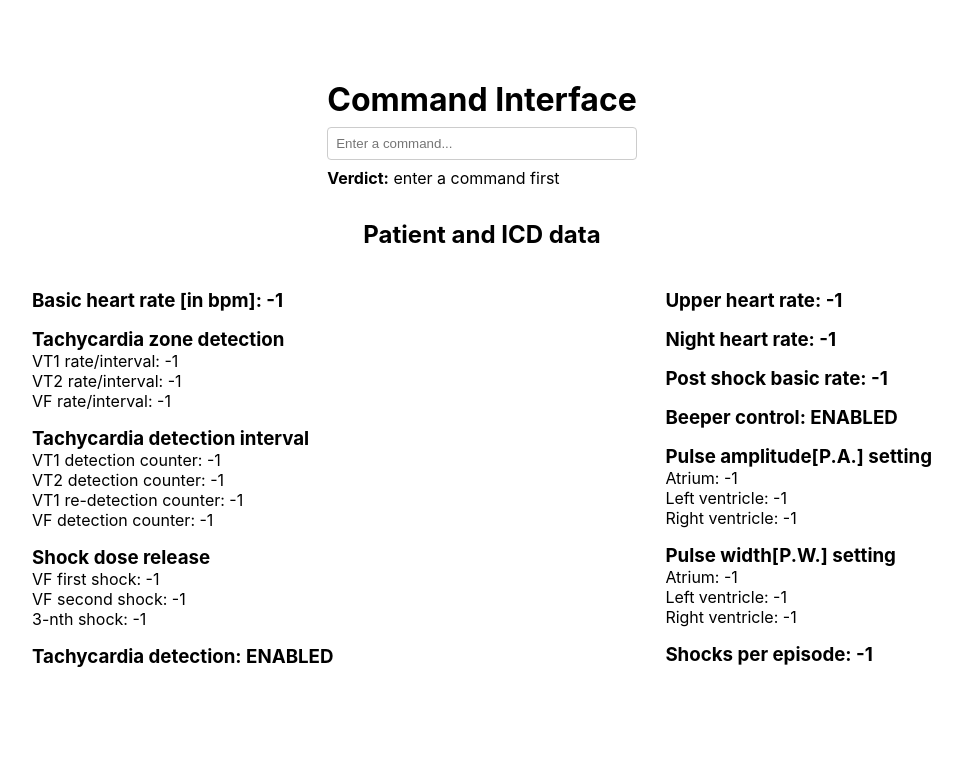
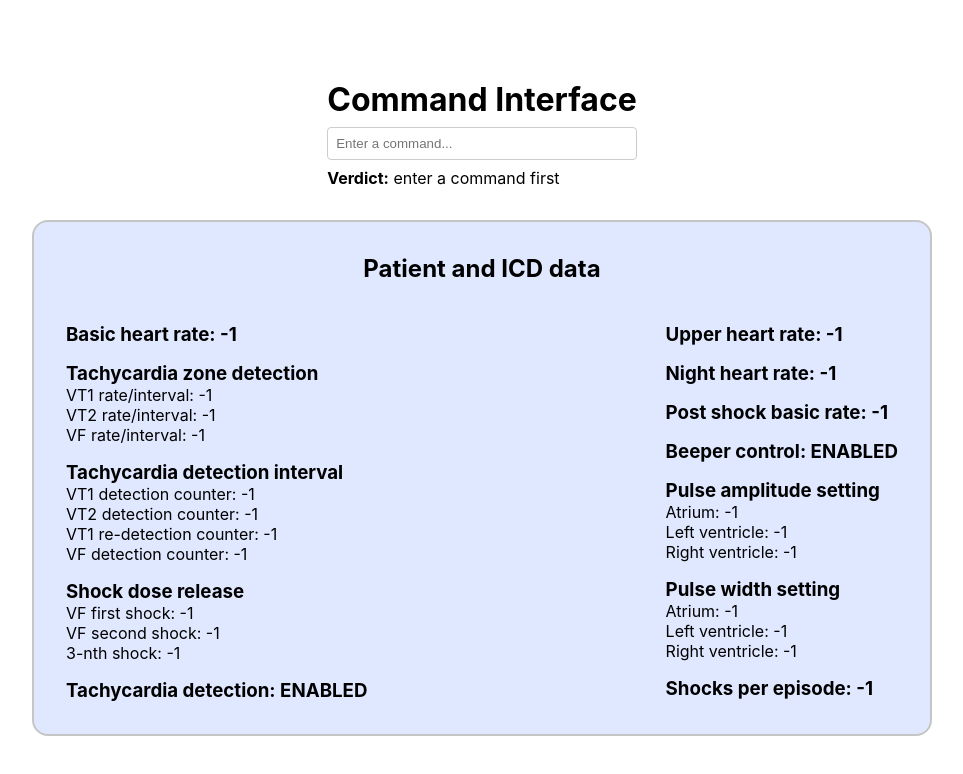
Before and after one commit to geekyquentin/cryptography-in-IMD, a React (Create React App) app: page / in a window 1280 px wide. Shown: the top 774 px of the page, without its empty margins (158-1121 px from the left). Built offline with nearby package versions, Linux system fonts and the light colour scheme.

Commit message:
value set. TODO: implement rhythm ID logic

```diff
--- a/package.json
+++ b/package.json
@@ -36,6 +36,7 @@
     ]
   },
   "devDependencies": {
+    "@babel/plugin-proposal-private-property-in-object": "^7.21.11",
     "sass": "^1.69.0"
   }
 }
--- a/src/App.js
+++ b/src/App.js
@@ -1,18 +1,11 @@
-import { useState } from "react"
 import { CommandInput } from "./components"
 
 import "./App.css"
 
 function App() {
-  const [command, setCommand] = useState("")
-
-  const executeCommand = () => {
-    console.log("Executing command:", command)
-  }
-
   return (
     <div className="App">
-      <CommandInput onExecuteCommand={setCommand} />
+      <CommandInput />
     </div>
   )
 }
--- a/src/components/CommandExecuter/CommandExecuter.jsx
+++ b/src/components/CommandExecuter/DisplayPatientData.jsx
@@ -1,4 +1,4 @@
-import "./CommandExecuter.scss"
+import "./DisplayPatientData.scss"
 
 export default function CommandExecutor(props) {
   const {
@@ -23,7 +23,7 @@ export default function CommandExecutor(props) {
         <div className="statBox__content__col">
           <div className="statBox__content__item">
             <h3>
-              Basic heart rate [in bpm]: <span>{minHeartRate}</span>
+              Basic heart rate: <span>{minHeartRate}</span>
             </h3>
           </div>
           <div className="statBox__content__item">
@@ -73,18 +73,22 @@ export default function CommandExecutor(props) {
             <h3>Beeper control: {beeperControl ? "ENABLED" : "DISABLED"}</h3>
           </div>
           <div className="statBox__content__item">
-            <h3>Pulse amplitude[P.A.] setting</h3>
+            <h3>Pulse amplitude setting</h3>
             <p>
               Atrium: {pulseAmp.atrium} <br />
               Left ventricle: {pulseAmp.leftVentricle} <br />
               Right ventricle: {pulseAmp.rightVentricle}
             </p>
-            <h3>Pulse width[P.W.] setting</h3>
+          </div>
+          <div className="statBox__content__item">
+            <h3>Pulse width setting</h3>
             <p>
               Atrium: {pulseWidth.atrium} <br />
               Left ventricle: {pulseWidth.leftVentricle} <br />
               Right ventricle: {pulseWidth.rightVentricle}
             </p>
+          </div>
+          <div className="statBox__content__item">
             <h3>Shocks per episode: {shocksPerEpisode}</h3>
           </div>
         </div>
--- a/src/components/CommandExecuter/CommandExecuter.scss
+++ b/src/components/CommandExecuter/DisplayPatientData.scss
@@ -3,22 +3,28 @@
   flex-direction: column;
   justify-content: center;
   width: 100%;
-  height: 100%;
 
   margin-top: 2rem;
+  background-color: #e0e8ff;
+  padding: 2rem;
+  border-radius: 1rem;
+  border: 2px solid #c5c5c5;
 
   & > h2 {
     text-align: center;
-  }
-
-  & h3 {
-    margin-top: 1rem;
   }
 
   &__content {
     margin-top: 1.5rem;
     display: flex;
     flex-direction: row;
-    justify-content: space-between;
+
+    &__col {
+      flex: 50%;
+    }
+
+    &__item {
+      margin-top: 1rem;
+    }
   }
 }
--- a/src/components/CommandInput/CommandInput.jsx
+++ b/src/components/CommandInput/CommandInput.jsx
@@ -3,7 +3,7 @@ import { CommandExecuter } from ".."
 
 import "./CommandInput.scss"
 
-export default function CommandInput({ onExecuteCommand }) {
+export default function CommandInput() {
   const [command, setCommand] = useState("")
   const [verdict, setVerdict] = useState("enter a command first")
 
@@ -59,10 +59,18 @@ export default function CommandInput({ onExecuteCommand }) {
     setCommand("")
   }
 
+  // function to set verdict to invalid command if command is invalid
+  const setVerdictToInvalid = () => {
+    setVerdict("invalid command")
+  }
+
   const executeCommand = (command) => {
     const parts = command.split(" ")
 
     if (parts.length === 0) {
+      return
+    } else if (parts.length < 3) {
+      setVerdictToInvalid()
       return
     }
 
@@ -70,24 +78,62 @@ export default function CommandInput({ onExecuteCommand }) {
       case "SET":
         switch (parts[1]) {
           case "BT":
+            setMinHeartRate(parseInt(parts[2]))
+            setVerdict("min heart rate set to " + parts[2])
             break
           case "VT1GT":
+            setVentricularRates({
+              ...ventricularRates,
+              vt1: parseInt(parts[2]),
+            })
+            setVerdict("VT1 threshold set to " + parts[2])
             break
           case "VT2GT":
+            setVentricularRates({
+              ...ventricularRates,
+              vt2: parseInt(parts[2]),
+            })
+            setVerdict("VT2 threshold set to " + parts[2])
             break
           case "VFGT":
+            setVentricularRates({
+              ...ventricularRates,
+              vf: parseInt(parts[2]),
+            })
+            setVerdict("VF threshold set to " + parts[2])
             break
           case "VT1":
+            setTCDetection({
+              ...TCDetection,
+              vt1: parseInt(parts[2]),
+            })
+            setVerdict("VT1 detection set to " + parts[2])
             break
           case "VT2":
+            setTCDetection({
+              ...TCDetection,
+              vt2: parseInt(parts[2]),
+            })
+            setVerdict("VT2 detection set to " + parts[2])
             break
           case "VF":
+            setTCDetection({
+              ...TCDetection,
+              vf: parseInt(parts[2]),
+            })
+            setVerdict("VF detection set to " + parts[2])
             break
           case "UBT":
+            setUpperHeartRate(parseInt(parts[2]))
+            setVerdict("upper heart rate set to " + parts[2])
             break
           case "NBT":
+            setNightHeartRate(parseInt(parts[2]))
+            setVerdict("night heart rate set to " + parts[2])
             break
           case "PBT":
+            setMinHeartRateAfterShock(parseInt(parts[2]))
+            setVerdict("min heart rate after shock set to " + parts[2])
             break
           case "RH":
             break
@@ -96,60 +142,117 @@ export default function CommandInput({ onExecuteCommand }) {
           case "PCM":
             break
           case "PA":
+            setPulseAmp({
+              ...pulseAmp,
+              atrium: parseInt(parts[2]),
+            })
+            setVerdict("atrium pulse amplitude set to " + parts[2])
             break
           case "LVA":
+            setPulseAmp({
+              ...pulseAmp,
+              leftVentricle: parseInt(parts[2]),
+            })
+            setVerdict("left ventricle pulse amplitude set to " + parts[2])
             break
           case "RVA":
+            setPulseAmp({
+              ...pulseAmp,
+              rightVentricle: parseInt(parts[2]),
+            })
+            setVerdict("right ventricle pulse amplitude set to " + parts[2])
             break
           case "PW":
+            setPulseWidth({
+              ...pulseWidth,
+              atrium: parseInt(parts[2]),
+            })
+            setVerdict("atrium pulse width set to " + parts[2])
             break
           case "LVW":
+            setPulseWidth({
+              ...pulseWidth,
+              leftVentricle: parseInt(parts[2]),
+            })
+            setVerdict("left ventricle pulse width set to " + parts[2])
             break
           case "RVW":
+            setPulseWidth({
+              ...pulseWidth,
+              rightVentricle: parseInt(parts[2]),
+            })
+            setVerdict("right ventricle pulse width set to " + parts[2])
             break
           case "PT":
             break
           default:
+            setVerdictToInvalid()
         }
         break
 
       case "VF1":
         switch (parts[1]) {
           case "REL":
+            setShockEnergy({
+              ...shockEnergy,
+              first: parseInt(parts[2]),
+            })
+            setVerdict("first shock energy set to " + parts[2])
             break
           default:
+            setVerdictToInvalid()
         }
         break
 
       case "VF2":
         switch (parts[1]) {
           case "REL":
+            setShockEnergy({
+              ...shockEnergy,
+              second: parseInt(parts[2]),
+            })
+            setVerdict("second shock energy set to " + parts[2])
             break
           default:
+            setVerdictToInvalid()
         }
         break
 
       case "VF3n":
         switch (parts[1]) {
           case "REL":
+            setShockEnergy({
+              ...shockEnergy,
+              nth: parseInt(parts[2]),
+            })
+            setVerdict("nth shock energy set to " + parts[2])
             break
           default:
+            setVerdictToInvalid()
         }
         break
 
       case "ENL":
         switch (parts[1]) {
           case "DET":
+            setEnableTCDetection(Boolean(parts[2]))
+            setVerdict(
+              "tachycardia detection " + (parts[2] ? "enabled" : "disabled")
+            )
             break
           default:
+            setVerdictToInvalid()
         }
         break
 
       case "DISABLE":
         switch (parts[1]) {
           case "BEEP":
+            setBeeperControl(false)
+            setVerdict("beeper disabled")
             break
           default:
+            setVerdictToInvalid()
         }
         break
 
@@ -160,6 +263,7 @@ export default function CommandInput({ onExecuteCommand }) {
           case "DEFT":
             break
           default:
+            setVerdictToInvalid()
         }
         break
 
@@ -168,18 +272,23 @@ export default function CommandInput({ onExecuteCommand }) {
           case "RSHK":
             break
           default:
+            setVerdictToInvalid()
         }
         break
 
       case "SELECT":
         switch (parts[1]) {
           case "SHOCK":
+            setShocksPerEpisode(parseInt(parts[2]))
+            setVerdict("shocks per episode set to " + parts[2])
             break
           default:
+            setVerdictToInvalid()
         }
         break
 
       default:
+        setVerdictToInvalid()
         break
     }
   }
--- a/src/components/index.js
+++ b/src/components/index.js
@@ -1,2 +1,2 @@
-export { default as CommandExecuter } from "./CommandExecuter/CommandExecuter"
+export { default as CommandExecuter } from "./CommandExecuter/DisplayPatientData"
 export { default as CommandInput } from "./CommandInput/CommandInput"
```
Also changed, not shown: 1 other file (tests, documents, lock files or other folders).
